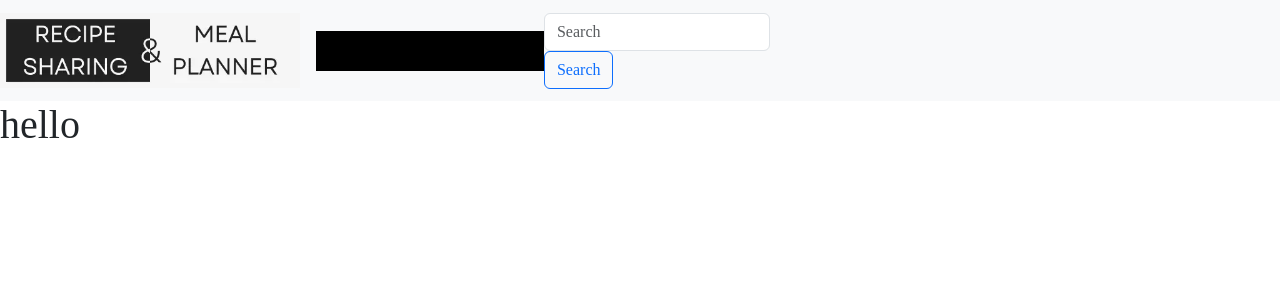
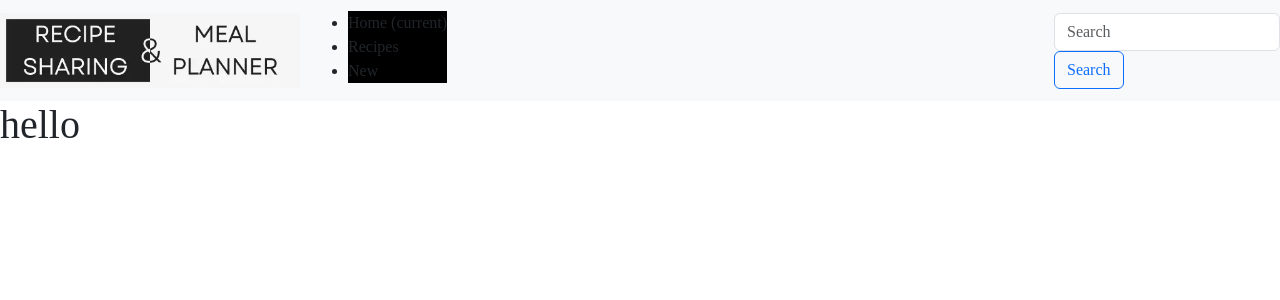
Before and after one commit to erincunningham7/django-recipe, a Django app: template templates/base.html in a window 1280 px wide. Shown: the top 300 px of the page. Run offline with Django 4.2, Linux system fonts and the light colour scheme; the template is opened without the code that fills it, so the values that code supplies are empty; some libraries are stand-ins or nearby versions.

Commit message:
add classes to nav ul in header.html

```diff
--- a/templates/includes/header.html
+++ b/templates/includes/header.html
@@ -9,7 +9,7 @@
         </button>
         <!-- Navigation items -->
         <div class="collapse navbar-collapse" id="navbarNav">
-          <ul class="navbar-nav">
+          <ul class="navbar- me-auto mb-2">
             <li class="nav-item active">
               <a class="nav-link" href="{% url 'home' %}">Home <span class="sr-only">(current)</span></a>
             </li>
```
